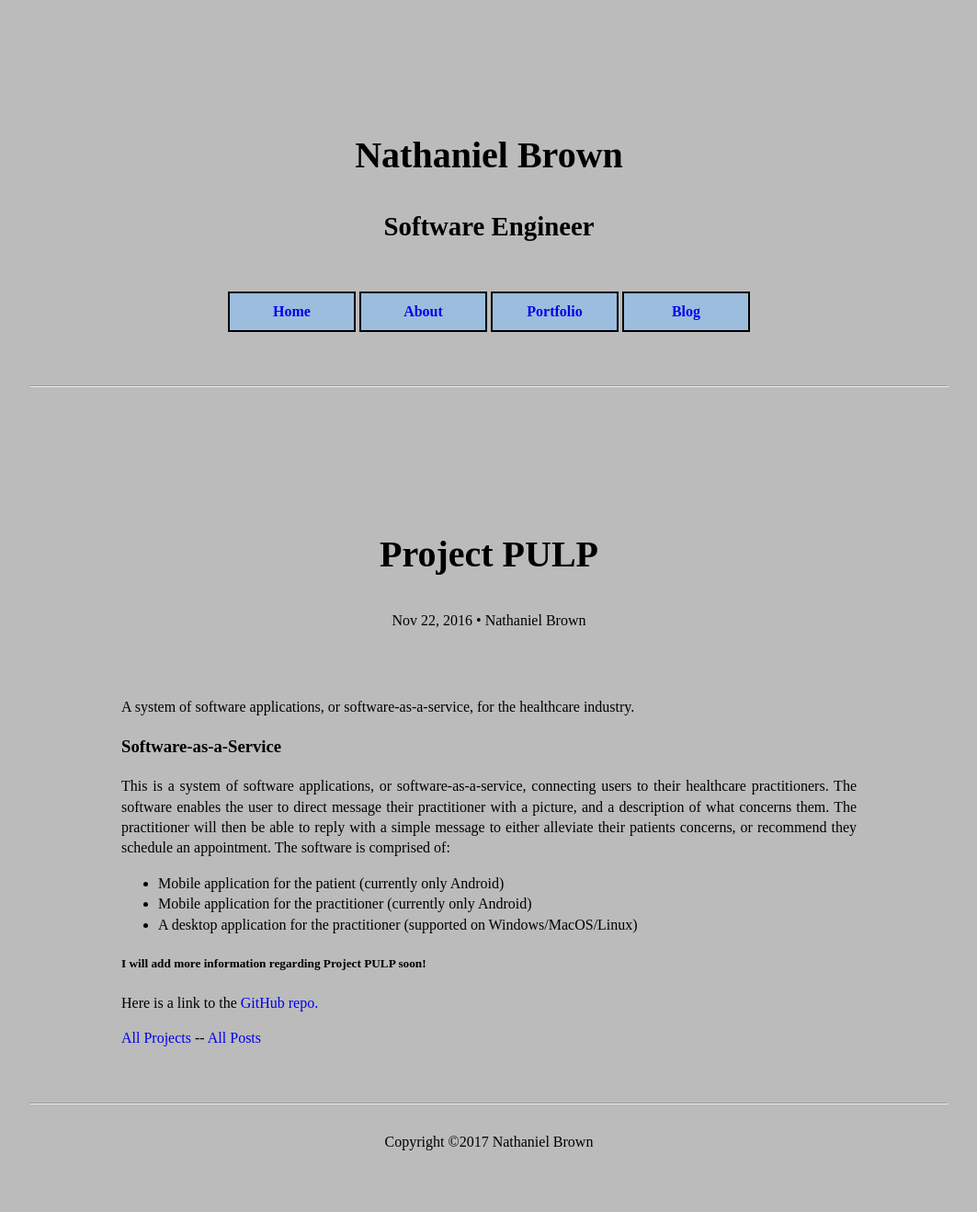
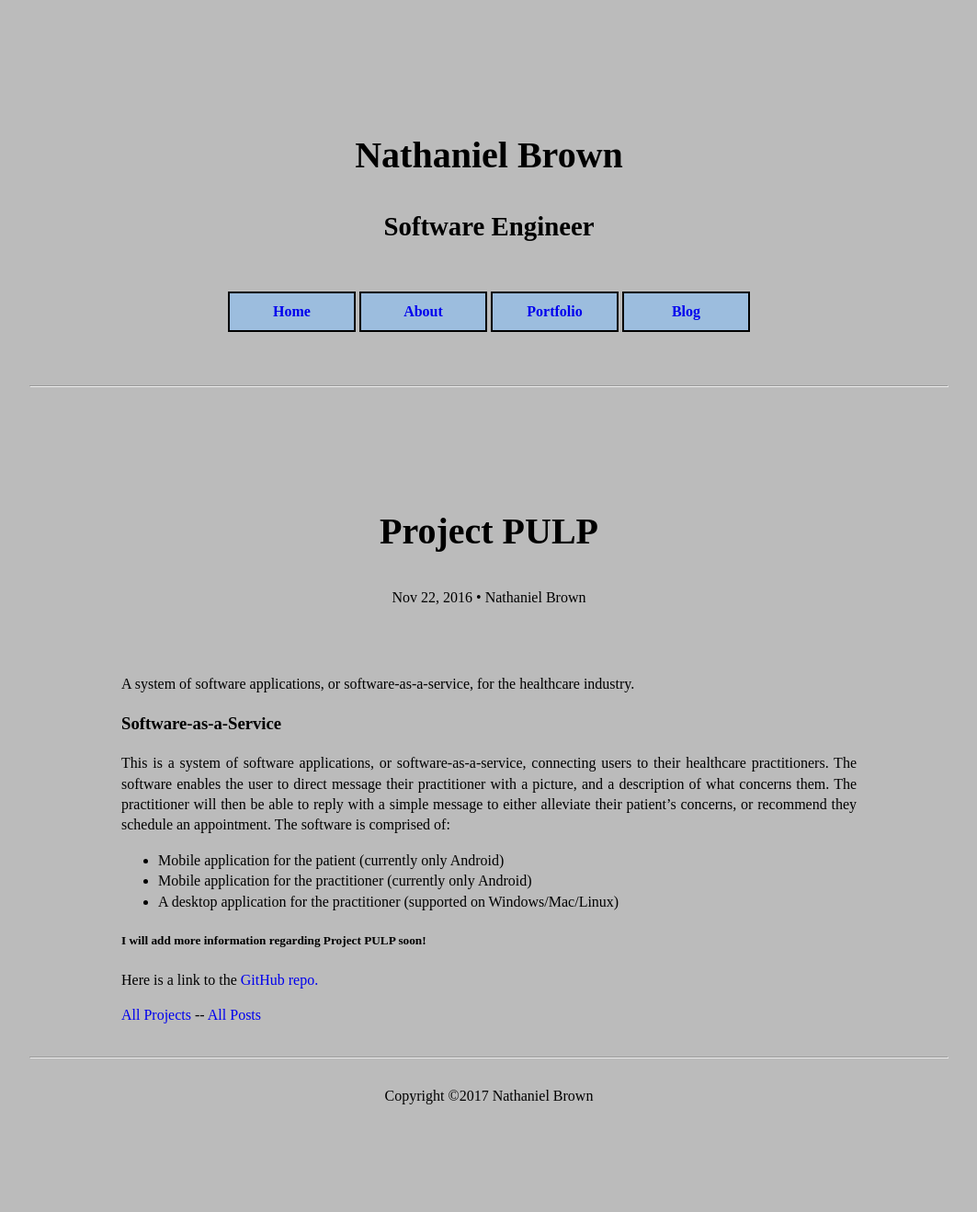
Before and after one commit to ngbcode/ngbcode.github.io, a Jekyll site: the page built from _posts/projects/2016-11-22-project-pulp.markdown, in a window 1280 px wide. Shown: the whole page at 92% size, without its empty margins (108-1171 px from the left). Built offline with Jekyll 4.4.1, drawn with Linux system fonts in a browser that asks for light colours; some web fonts are replaced; after the commit the page ends 1268 px from its top, so only the background shows below that.

Commit message:
Add a post to the website

```diff
--- a/_posts/projects/2016-08-22-guess-the-number.markdown
+++ b/_posts/projects/2016-08-22-guess-the-number.markdown
@@ -12,11 +12,6 @@
 and guess what the number is. If incorrect, the application will respond with a response of "too high" or "too low".
 The user can guess until the correct answer is submitted, in which the game will alert you that you have guessed correctly.
 
-##### This app can be useful in a number of ways: #####
-
-and guess what the number is. If incorrect, the application will respond with a response of "too high" or "too low".
-The user can guess until the correct answer is submitted, in which the game will alert you that you have guessed correctly.
-
 #### This app can be useful in a number of ways: ####
 
 - Can help to teach those learning their numbers and counting
--- a/_posts/projects/2016-11-22-project-pulp.markdown
+++ b/_posts/projects/2016-11-22-project-pulp.markdown
@@ -11,10 +11,10 @@
 This is a system of software applications, or software-as-a-service, connecting users to their healthcare practitioners.
 The software enables the user to direct message their practitioner with a picture, and a description of what
 concerns them. The practitioner will then be able to reply with a simple message to either alleviate their
-patients concerns, or recommend they schedule an appointment. The software is comprised of:
+patient's concerns, or recommend they schedule an appointment. The software is comprised of:
 - Mobile application for the patient (currently only Android)
 - Mobile application for the practitioner (currently only Android)
-- A desktop application for the practitioner (supported on Windows/MacOS/Linux)
+- A desktop application for the practitioner (supported on Windows/Mac/Linux)
 
 ##### I will add more information regarding Project PULP soon! #####
 Here is a link to the [GitHub repo.](https://github.com/NJTuley/TravoltaProject)
--- a/assets/css/style.scss
+++ b/assets/css/style.scss
@@ -110,7 +110,7 @@
     width: 80%;
     min-width: 520px;
     margin: auto;
-    padding: $spacing-small;
+    padding: $spacing-small * 0.5;
     text-align: justify;
 }
 
```
Also changed, not shown: _posts/projects/2017-06-03-lean-on-me.md (added, +19 -0 lines).
